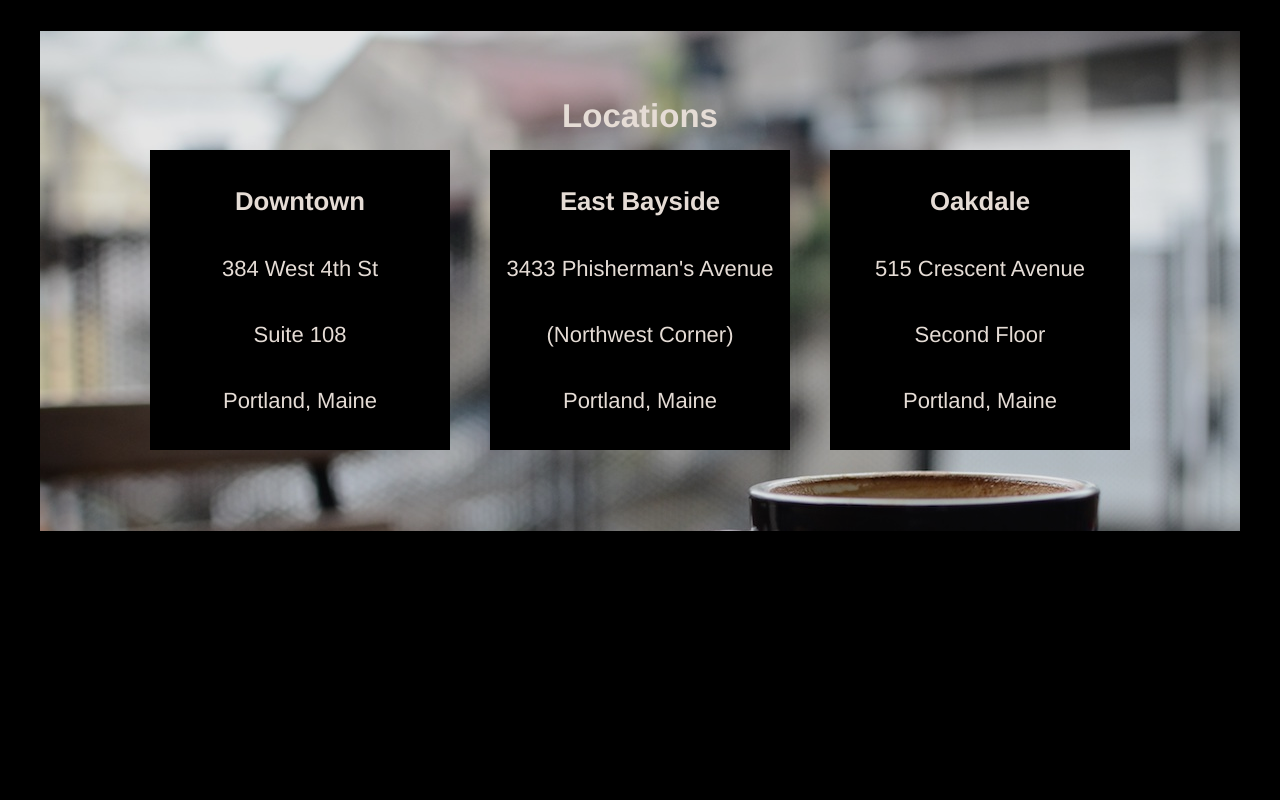
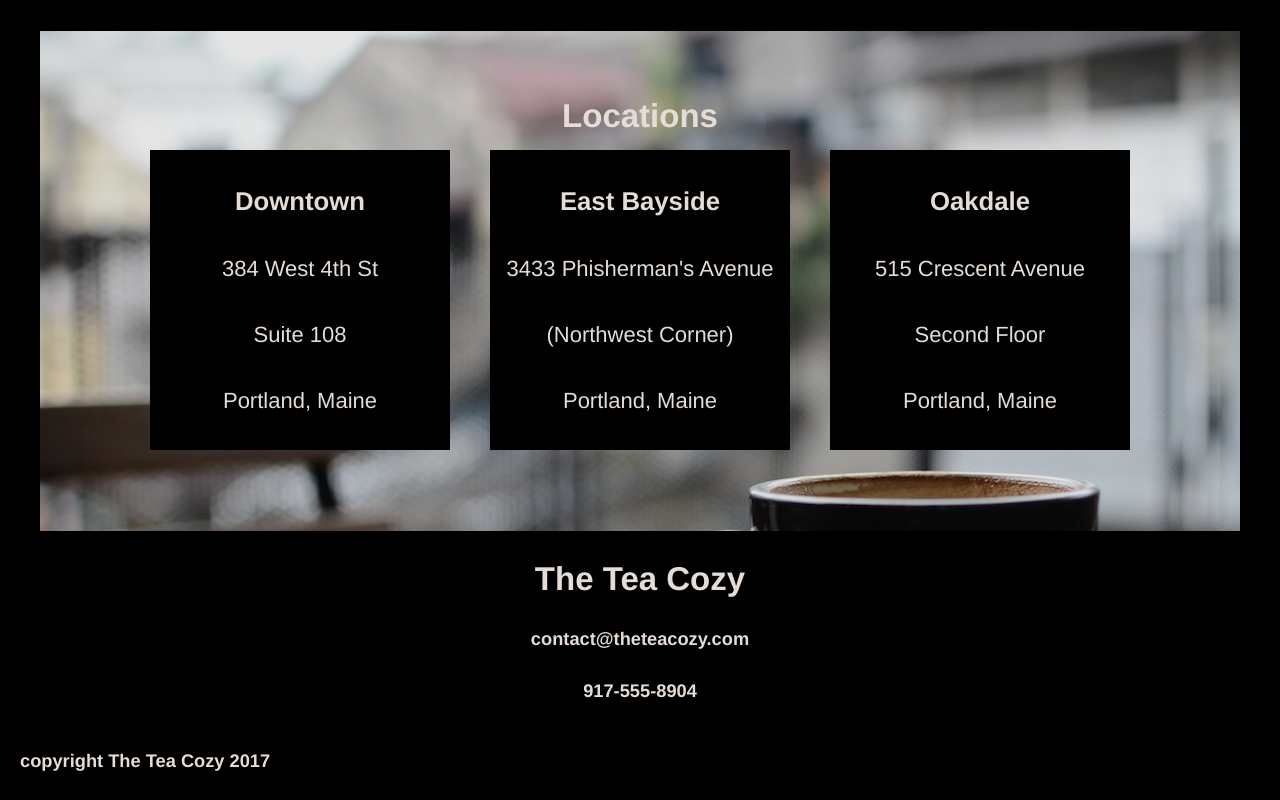
Before and after one commit to berlo64/tea_cozy, a plain HTML site: page index.html in a window 1280 px wide. Shown: the part 1521-2321 px from the top of the page. Before the commit the page ends 2052 px from the top, so only its background shows below. Drawn offline with Linux system fonts and the light colour scheme.

Commit message:
Add footer

```diff
--- a/index.html
+++ b/index.html
@@ -21,6 +21,9 @@
     <!-- main content -->
 
     <div class="content">
+
+      <!-- mission -->
+
       <div class="mission-img" id="mission">
         <div class="mission">
           <h2>Our Mission</h2>
@@ -30,6 +33,8 @@
           </h4>
         </div>
       </div>
+
+      <!-- featured teas -->
 
       <div class="featured" id="featured">
         <div class="month">
@@ -58,8 +63,10 @@
         </div>
       </div>
 
-      <div class="locations-img">
-        <h2 id="locations">Locations</h2>
+      <!-- locations -->
+
+      <div class="locations-img" id="locations">
+        <h2>Locations</h2>
         <div class="adress">
           <div class="location one">
             <h3>Downtown</h3>
@@ -78,12 +85,26 @@
             <span>515 Crescent Avenue</span>
             <span>Second Floor</span>
             <span>Portland, Maine</span>
+          </div>
         </div>
       </div>
 
-
-
     </div>
 
+    <!-- footer -->
+
+    <div class="footer">
+      <div class="contacts">
+        <h2>The Tea Cozy</h2>
+        <h5>contact@theteacozy.com</h5>
+        <h5>917-555-8904</h5>
+      </div>
+
+  <!-- copyright -->
+
+      <div class="copyright">
+        <h5>copyright The Tea Cozy 2017</h5>
+      </div>
+    </div>
   </body>
 </html>
--- a/resources/css/style.css
+++ b/resources/css/style.css
@@ -57,7 +57,7 @@ span.nav-li {
   position: absolute;
   top: 69px;
   left: 0;
-  right: 0
+  right: 0;
 }
 
 /* mission */
@@ -171,3 +171,37 @@ div.location h3,
 div.location span {
   margin: 20px 5px;
 }
+
+/* footer */
+
+div.footer {
+  display: flex;
+  flex-direction: column;
+  position: absolute;
+  left: 0;
+  right: 0;
+  top: 2071px;
+  width: 100%;
+  height: 250px;
+}
+
+div.contacts {
+  min-height: 200px;
+}
+
+div.contacts h2 {
+  margin: 10px auto;
+}
+
+div.contacts h5 {
+  margin: 30px auto 0 auto;
+}
+
+div.copyright {
+  margin: 0 0 10px 20px;
+}
+
+div.copyright h5 {
+  text-align: left;
+  margin: 0;
+}
```
